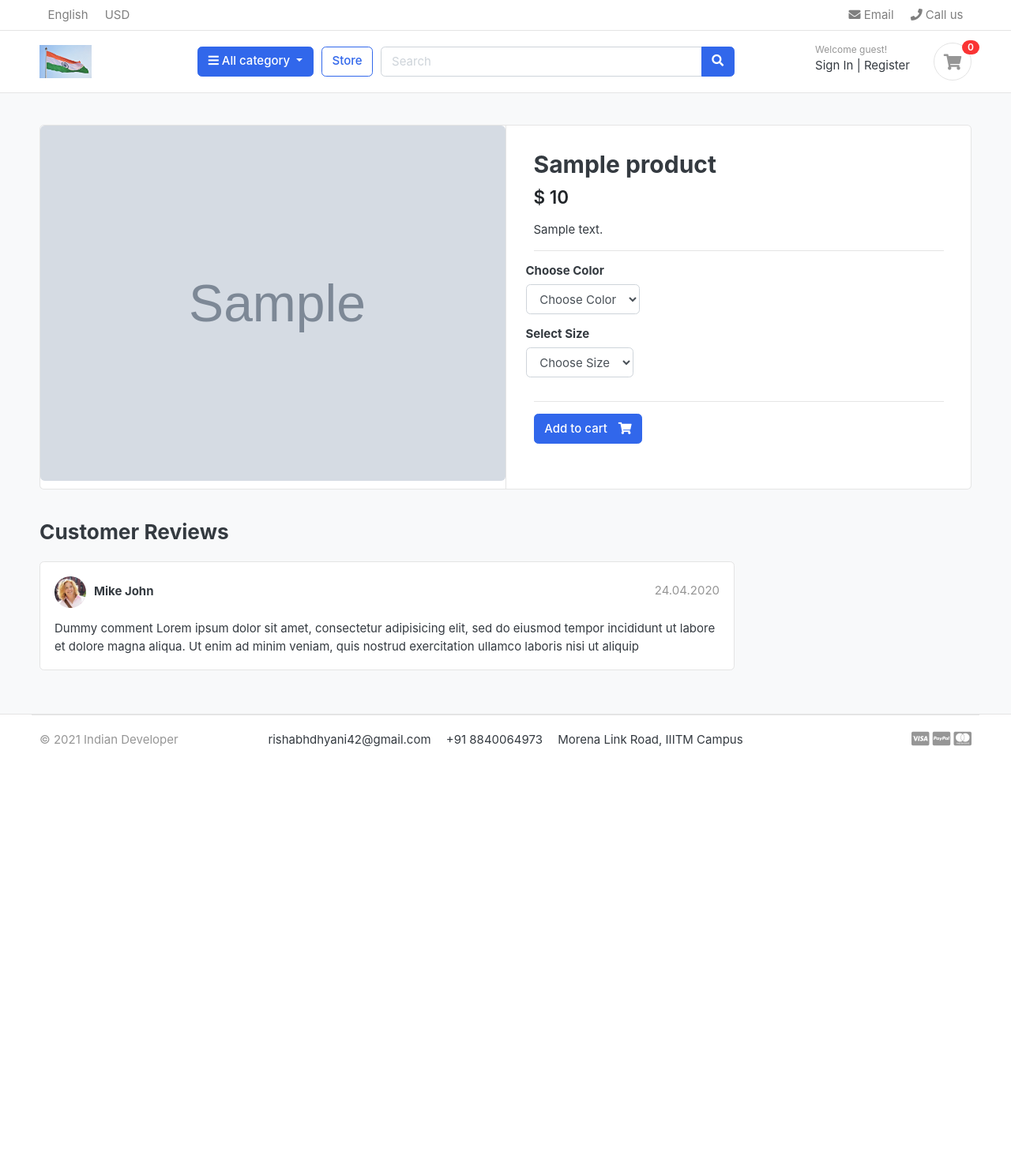
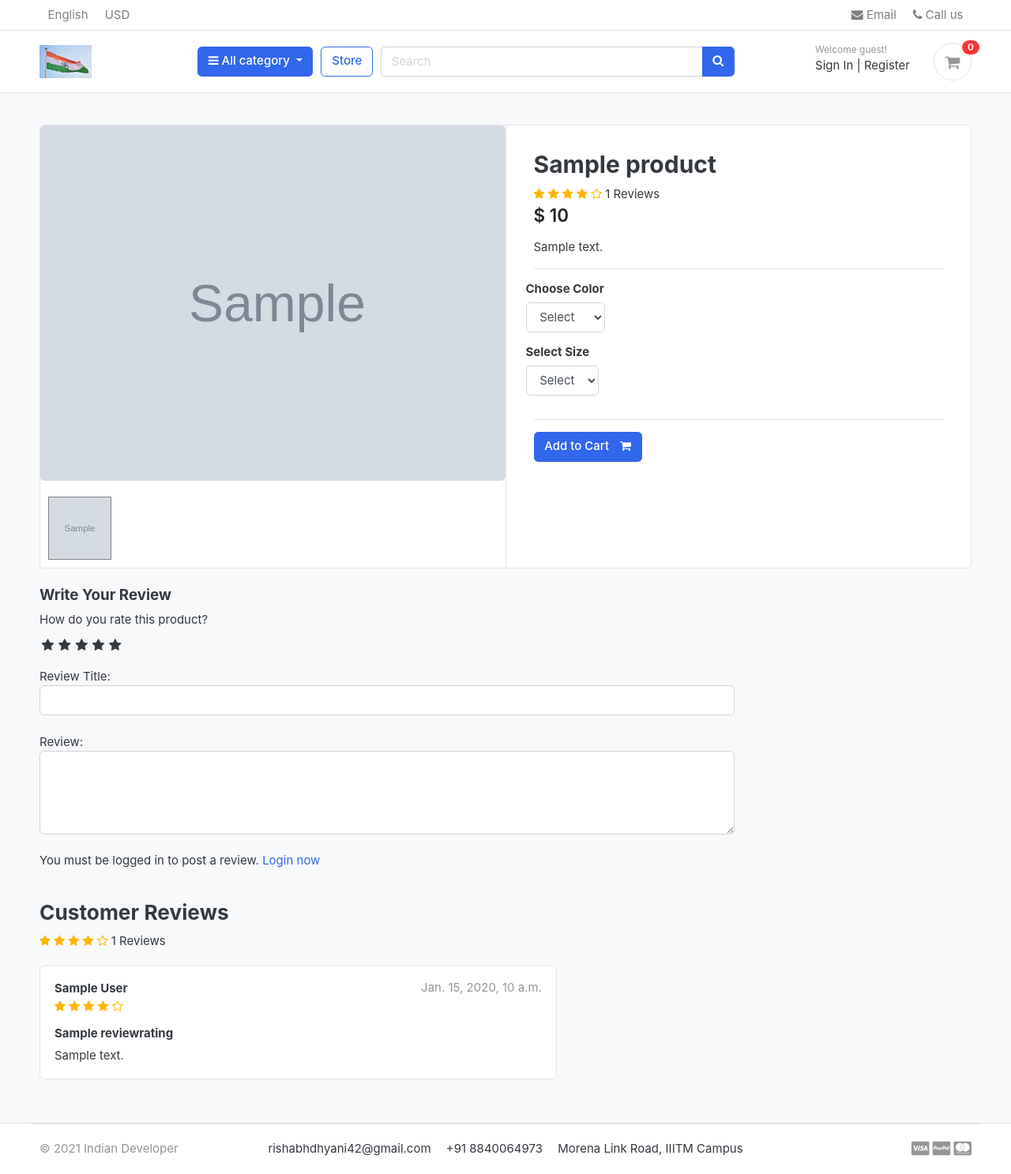
Before and after one commit to Rishabhdhyani/Swadeshi-Kart, a Django app: a page that uses templates/base.html in a window 1280 px wide. Shown: the whole page at 79% size. Before the commit the page ends 946 px from the top, so only its background shows below. Run offline with Django 3.2, Linux system fonts and the light colour scheme; tables that the repository leaves empty hold one stand-in row (values such as "Sample post"); grey boxes marked "Sample" are stand-in pictures; some libraries are stand-ins or nearby versions; some web fonts are replaced.

Commit message:
Rating and Review System

```diff
--- a/store/admin.py
+++ b/store/admin.py
@@ -1,5 +1,5 @@
 from django.contrib import admin
-from .models import Product, Variation
+from .models import Product, Variation, ReviewRating
 # Register your models here.
 
 
@@ -14,3 +14,4 @@ class VariationAdmin(admin.ModelAdmin):
 # Register your models here.
 admin.site.register(Product,ProductAdmin)
 admin.site.register(Variation,VariationAdmin)
+admin.site.register(ReviewRating)
--- a/store/urls.py
+++ b/store/urls.py
@@ -7,4 +7,5 @@ urlpatterns = [
     path('category/<slug:category_slug>/', views.store , name='products_by_category'),
     path('category/<slug:category_slug>/<slug:product_slug>/', views.product_detail , name='product_detail'),
     path('search/', views.search , name='search'),
+    path('submit_review/<int:product_id>/', views.submit_review , name='submit_review'),
 ]
--- a/store/views.py
+++ b/store/views.py
@@ -1,11 +1,15 @@
-from django.shortcuts import render, get_object_or_404
-from .models import Product
+from django.shortcuts import render, get_object_or_404, redirect
+from .models import Product, ReviewRating
 from category.models import Category
 from carts.views import _cart_id
 from carts.models import CartItem,Cart
+from orders.models import OrderProduct
 from django.core.paginator import EmptyPage, PageNotAnInteger, Paginator
 from django.http import HttpResponse
 from django.db.models import Q
+from django.contrib.auth.decorators import login_required
+from .forms import ReviewForm
+from django.contrib import messages
 # Create your views here.
 
 def store(request,category_slug=None):
@@ -36,12 +40,27 @@ def product_detail(request,category_slug=None,product_slug=None):
     try:
         single_product = Product.objects.get(category__slug=category_slug,slug=product_slug)
         in_cart = CartItem.objects.filter(cart__cart_id=_cart_id(request),product=single_product).exists()
+
     except Exception as e:
         raise e
 
+    if request.user.is_authenticated:
+        try:
+            orderproduct = OrderProduct.objects.filter(user=request.user, product_id=single_product.id).exists()
+        except OrderProduct.DoesNotExist:
+            orderproduct = None
+    else:
+        orderproduct = None
+
+    # Get the reviews
+    reviews = ReviewRating.objects.filter(product_id=single_product.id, status=True)
+
     context = {
-       'single_product':single_product,
-       'in_cart':in_cart,
+        'single_product': single_product,
+        'in_cart'       : in_cart,
+        'orderproduct': orderproduct,
+        'reviews': reviews,
+
     }
 
     return render(request,'store/product_detail.html',context)
@@ -59,3 +78,26 @@ def search(request):
        'count':count,
     }
     return render(request,'store/store.html',context)
+
+def submit_review(request, product_id):
+    url = request.META.get('HTTP_REFERER')
+    if request.method == 'POST':
+        try:
+            reviews = ReviewRating.objects.get(user__id=request.user.id, product__id=product_id)
+            form = ReviewForm(request.POST, instance=reviews)
+            form.save()
+            messages.success(request, 'Thank you! Your review has been updated.')
+            return redirect(url)
+        except ReviewRating.DoesNotExist:
+            form = ReviewForm(request.POST)
+            if form.is_valid():
+                data = ReviewRating()
+                data.subject = form.cleaned_data['subject']
+                data.rating = form.cleaned_data['rating']
+                data.review = form.cleaned_data['review']
+                data.ip = request.META.get('REMOTE_ADDR')
+                data.product_id = product_id
+                data.user_id = request.user.id
+                data.save()
+                messages.success(request, 'Thank you! Your review has been submitted.')
+                return redirect(url)
--- /dev/null
+++ b/swadeshikart/static/css/custom.css
@@ -0,0 +1,61 @@
+/* Hide Radio button */
+.rate > input{
+  display: none;
+}
+
+.rate{
+  display: inline-block;;
+  border: 0;
+}
+
+.rate > label{
+  float: right;
+}
+
+/* Showing the stars */
+.rate > label:before{
+  display: inline-block;
+  font-size: 1.1rem;
+  font-family: FontAwesome;
+  content: "\f005";
+  margin:0;
+  padding:0.3rem .2rem;
+  cursor: pointer;
+}
+
+/* Half star */
+.rate .half:before{
+  content: "\f089";
+  position: absolute;
+  padding-right: 0;
+}
+
+/* Click and hover */
+input:checked ~ label, label:hover ~ label{
+  color: #ffb503;
+}
+
+/* hover hightlight */
+input:checked + label:hover, input:checked ~ label:hover,input:checked ~ label:hover ~ label,
+label:hover ~ input:checked ~ label{
+  color: #cc9000;
+}
+
+.rating-star i{
+  color: #ffb503 !important;
+}
+
+ul.thumb{
+  margin:0 auto;
+  padding: 0;
+  float: left;
+}
+ul.thumb li{
+  list-style: none;
+  margin: 10px;
+}
+ul.thumb li img{
+  width: 80px;
+  height: 80px;
+  border: 1px solid grey;
+}
--- a/templates/base.html
+++ b/templates/base.html
@@ -25,6 +25,9 @@
 <!-- custom style -->
 <link href={% static "css/ui.css" %} rel="stylesheet" type="text/css"/>
 <link href={% static "css/responsive.css" %} rel="stylesheet" media="only screen and (max-width: 1200px)" />
+
+<link href={% static "css/custom.css" %} rel="stylesheet" type="text/css"/>
+<link rel="stylesheet" href="https://cdnjs.cloudflare.com/ajax/libs/font-awesome/4.7.0/css/font-awesome.min.css">
 
 <!-- custom javascript -->
 <script src={% static "js/script.js" %} type="text/javascript"></script>
--- a/templates/store/product_detail.html
+++ b/templates/store/product_detail.html
@@ -1,8 +1,7 @@
 {% extends 'base.html' %}
+{% load static %}
 
 {% block content %}
-
-{% load static %}
 
 <section class="section-content padding-y bg">
 	<div class="container">
@@ -12,21 +11,44 @@
 			<div class="row no-gutters">
 				<aside class="col-md-6">
 					<article class="gallery-wrap">
-	<div class="img-big-wrap">
-	   <a ><img src="{{ single_product.images.url }}"></a>
+						<div class="img-big-wrap mainImage">
+							<center><img src="{{ single_product.images.url }}"></center>
 						</div> <!-- img-big-wrap.// -->
 
 					</article> <!-- gallery-wrap .end// -->
+					<ul class="thumb">
+						<li>
+							<a href="{{ single_product.images.url }}" target="mainImage"><img src="{{ single_product.images.url }}" alt="Product Image"></a>
+
+						</li>
+					</ul>
 				</aside>
 				<main class="col-md-6 border-left">
-<form class="" action="{% url 'add_cart' single_product.id %}" method="POST">
+
+					<form action="{% url 'add_cart' single_product.id %}" method="POST">
 						{% csrf_token %}
 						<article class="content-body">
 
 							<h2 class="title">{{ single_product.product_name }}</h2>
+							{% if reviews %}
+
+								<div class="rating-star">
+								<span>
+									<i class="fa fa-star{% if single_product.averageReview < 0.5 %}-o{% elif single_product.averageReview >= 0.5 and single_product.averageReview < 1 %}-half-o {% endif %}" aria-hidden="true"></i>
+									<i class="fa fa-star{% if single_product.averageReview < 1.5 %}-o{% elif single_product.averageReview >= 1.5 and single_product.averageReview < 2 %}-half-o {% endif %}" aria-hidden="true"></i>
+									<i class="fa fa-star{% if single_product.averageReview < 2.5 %}-o{% elif single_product.averageReview >= 2.5 and single_product.averageReview < 3 %}-half-o {% endif %}" aria-hidden="true"></i>
+									<i class="fa fa-star{% if single_product.averageReview < 3.5 %}-o{% elif single_product.averageReview >= 3.5 and single_product.averageReview < 4 %}-half-o {% endif %}" aria-hidden="true"></i>
+									<i class="fa fa-star{% if single_product.averageReview < 4.5 %}-o{% elif single_product.averageReview >= 4.5 and single_product.averageReview < 5 %}-half-o {% endif %}" aria-hidden="true"></i>
+							  </span>
+								<span>{{single_product.countReview}} Reviews</span>
+						  	</div>
+
+							</header>
+
+							{% endif %}
 
 							<div class="mb-3">
-			<var class="price h4">$ {{ single_product.price }}</var>
+								<var class="price h4">$ {{single_product.price}}</var>
 							</div>
 
 							<p>{{ single_product.description }}</p>
@@ -36,21 +58,21 @@
 							<div class="row">
 								<div class="item-option-select">
 									<h6>Choose Color</h6>
-						<select class="form-control" name="color" required>
-							<option value="" disabled selected>Choose Color</option>
+									<select name="color" class="form-control" required>
+										<option value="" disabled selected>Select</option>
 										{% for i in single_product.variation_set.colors %}
-								<option value="{{i.variation_value | lower}}">{{i.variation_value | capfirst}}</option>
+										<option value="{{ i.variation_value | lower }}">{{ i.variation_value | capfirst }}</option>
 										{% endfor %}
 									</select>
 								</div>
-			</div> <!-- row.// -->
+							</div>
 							<div class="row">
 								<div class="item-option-select">
 									<h6>Select Size</h6>
-					<select class="form-control" name="size" required>
-								<option value="" disabled selected>Choose Size</option>
+									<select name="size" class="form-control" required>
+										<option value="" disabled selected>Select</option>
 										{% for i in single_product.variation_set.sizes %}
-									<option value="{{i.variation_value | lower}}">{{i.variation_value | capfirst}}</option>
+										<option value="{{ i.variation_value | lower }}">{{ i.variation_value | capfirst }}</option>
 										{% endfor %}
 									</select>
 								</div>
@@ -59,11 +81,11 @@
 							{% if single_product.stock <= 0 %}
 							<h5 class="text-danger">Out of Stock</h5>
 							{% else %}
-				<button type="submit" class="btn  btn-primary"> <span class="text">Add to cart</span> <i class="fas fa-shopping-cart"></i>  </button>
+							<button type="submit" class="btn  btn-primary"> <span class="text">Add to Cart</span> <i class="fa fa-shopping-cart"></i> </button>
 							{% endif %}
-		</article>
+						</article> <!-- product-info-aside .// -->
 					</form>
-		</main>
+				</main> <!-- col.// -->
 			</div> <!-- row.// -->
 		</div> <!-- card.// -->
 		<!-- ============================ COMPONENT 1 END .// ================================= -->
@@ -73,28 +95,107 @@
 		<div class="row">
 			<div class="col-md-9">
 
+
+
+				<form action="{% url 'submit_review' single_product.id %}" method="POST">
+					{% csrf_token %}
+					<h5>Write Your Review</h5>
+
+					<div>
+						<!-- Rating stars -->
+						<label>How do you rate this product?</label>
+						<br>
+						<div class="rate">
+							<input type="radio" name="rating" id="rating10" value="5" required /><label for="rating10" title="5"></label>
+							<input type="radio" name="rating" id="rating9" value="4.5" required /><label for="rating9" title="4.5" class="half"></label>
+							<input type="radio" name="rating" id="rating8" value="4" required /><label for="rating8" title="4"></label>
+							<input type="radio" name="rating" id="rating7" value="3.5" required /><label for="rating7" title="3.5" class="half"></label>
+							<input type="radio" name="rating" id="rating6" value="3" required /><label for="rating6" title="3"></label>
+							<input type="radio" name="rating" id="rating5" value="2.5" required /><label for="rating5" title="2.5" class="half"></label>
+							<input type="radio" name="rating" id="rating4" value="2" required /><label for="rating4" title="2"></label>
+							<input type="radio" name="rating" id="rating3" value="1.5" required /><label for="rating3" title="1.5" class="half"></label>
+							<input type="radio" name="rating" id="rating2" value="1" required /><label for="rating2" title="1"></label>
+							<input type="radio" name="rating" id="rating1" value="0.5" required /><label for="rating1" title="0.5" class="half"></label>
+						</div>
+<br>
+						Review Title:
+						<input type="text" class="form-control" name="subject">
+						<br>
+						Review:
+						<textarea name="review" rows="4" class="form-control"></textarea>
+						<br>
+
+
+						{% if user.is_authenticated %}
+						  {% if orderproduct %}
+							<input type="submit" value="Submit Review" class="btn btn-primary">
+							{% else %}
+							<p>You must purchase this product to post a review.</p>
+							{% endif %}
+						{% else %}
+						<p>You must be logged in to post a review. <span><a href="{% url 'login' %}">Login now</a></span></p>
+						{% endif %}
+
+
+					</div>
+{% include 'includes/alerts.html' %}
+				</form>
+
+
+<br>
+
+<div class="row">
+			<div class="col-md-9">
+
+	{% if reviews %}
 	<header class="section-heading">
 		<h3>Customer Reviews </h3>
 
+		<div class="rating-star">
+		<span>
+			<i class="fa fa-star{% if single_product.averageReview < 0.5 %}-o{% elif single_product.averageReview >= 0.5 and single_product.averageReview < 1 %}-half-o {% endif %}" aria-hidden="true"></i>
+			<i class="fa fa-star{% if single_product.averageReview < 1.5 %}-o{% elif single_product.averageReview >= 1.5 and single_product.averageReview < 2 %}-half-o {% endif %}" aria-hidden="true"></i>
+			<i class="fa fa-star{% if single_product.averageReview < 2.5 %}-o{% elif single_product.averageReview >= 2.5 and single_product.averageReview < 3 %}-half-o {% endif %}" aria-hidden="true"></i>
+			<i class="fa fa-star{% if single_product.averageReview < 3.5 %}-o{% elif single_product.averageReview >= 3.5 and single_product.averageReview < 4 %}-half-o {% endif %}" aria-hidden="true"></i>
+			<i class="fa fa-star{% if single_product.averageReview < 4.5 %}-o{% elif single_product.averageReview >= 4.5 and single_product.averageReview < 5 %}-half-o {% endif %}" aria-hidden="true"></i>
+	  </span>
+		<span>{{single_product.countReview}} Reviews</span>
+  	</div>
+
 	</header>
+	{% endif %}
 
+	{% for review in reviews %}
 				<article class="box mb-3">
 					<div class="icontext w-100">
-			<img src="./images/avatars/avatar1.jpg" class="img-xs icon rounded-circle">
+
 						<div class="text">
-				<span class="date text-muted float-md-right">24.04.2020 </span>
-				<h6 class="mb-1">Mike John </h6>
-
+							<span class="date text-muted float-md-right">{{review.updated_at}} </span>
+							<h6 class="mb-1">{{review.user.full_name}} </h6>
+							<div class="rating-star">
+								<span>
+									<i class="fa fa-star{% if review.rating == 0.5 %}-half-o{% elif review.rating < 1 %}-o {% endif %}" aria-hidden="true"></i>
+									<i class="fa fa-star{% if review.rating == 1.5 %}-half-o{% elif review.rating < 2 %}-o {% endif %}" aria-hidden="true"></i>
+									<i class="fa fa-star{% if review.rating == 2.5 %}-half-o{% elif review.rating < 3 %}-o {% endif %}" aria-hidden="true"></i>
+									<i class="fa fa-star{% if review.rating == 3.5 %}-half-o{% elif review.rating < 4 %}-o {% endif %}" aria-hidden="true"></i>
+									<i class="fa fa-star{% if review.rating == 4.5 %}-half-o{% elif review.rating < 5 %}-o {% endif %}" aria-hidden="true"></i>
+								</span>
+							</div>
 						</div>
 					</div> <!-- icontext.// -->
 					<div class="mt-3">
+						<h6>{{review.subject}}</h6>
 						<p>
-				Dummy comment Lorem ipsum dolor sit amet, consectetur adipisicing elit, sed do eiusmod
-				tempor incididunt ut labore et dolore magna aliqua. Ut enim ad minim veniam,
-				quis nostrud exercitation ullamco laboris nisi ut aliquip
+							{{review.review}}
 						</p>
 					</div>
 				</article>
+{% endfor %}
+
+
+	</div> <!-- col.// -->
+</div> <!-- row.// -->
+
 
 
 
```
Also changed, not shown: store/forms.py (added, +7 -0 lines), store/models.py (+30 -0 lines), store/migrations/0003_reviewrating.py (added). Lines whose indentation alone changed are shown as unchanged.
